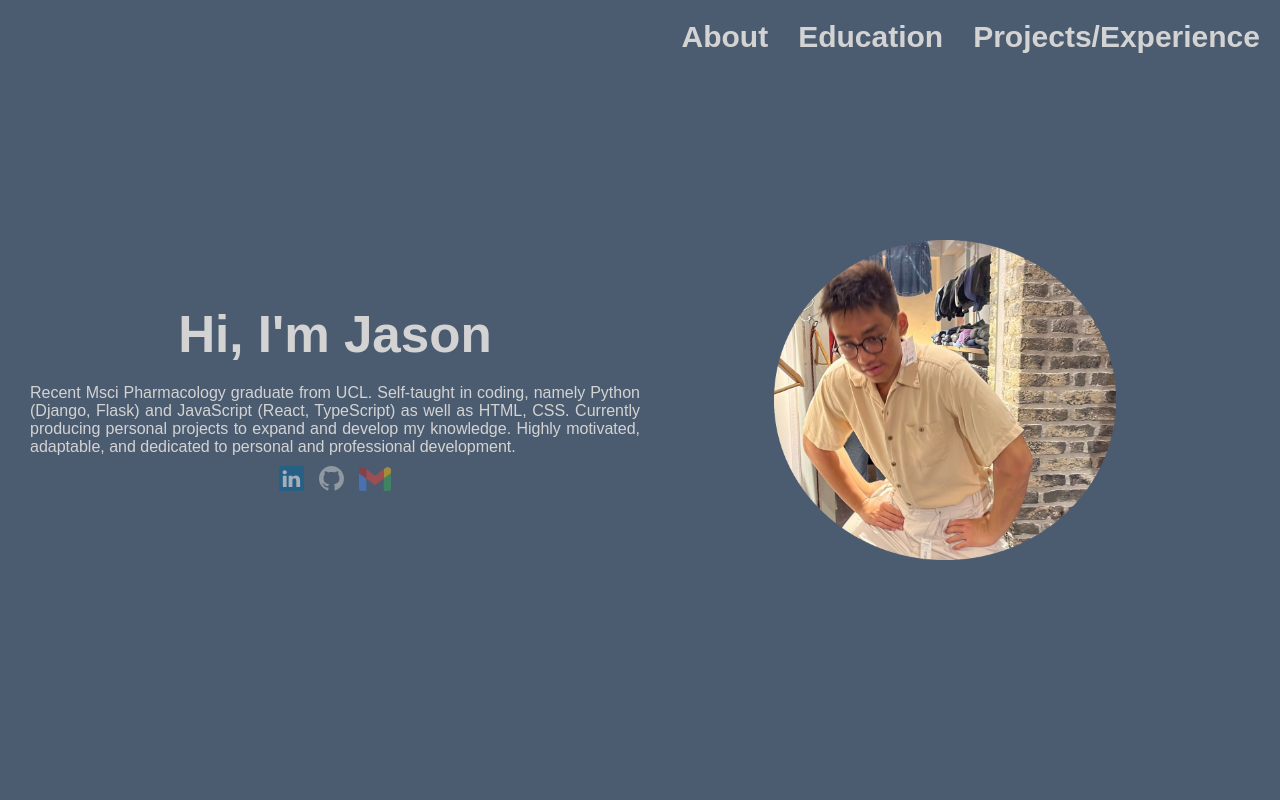
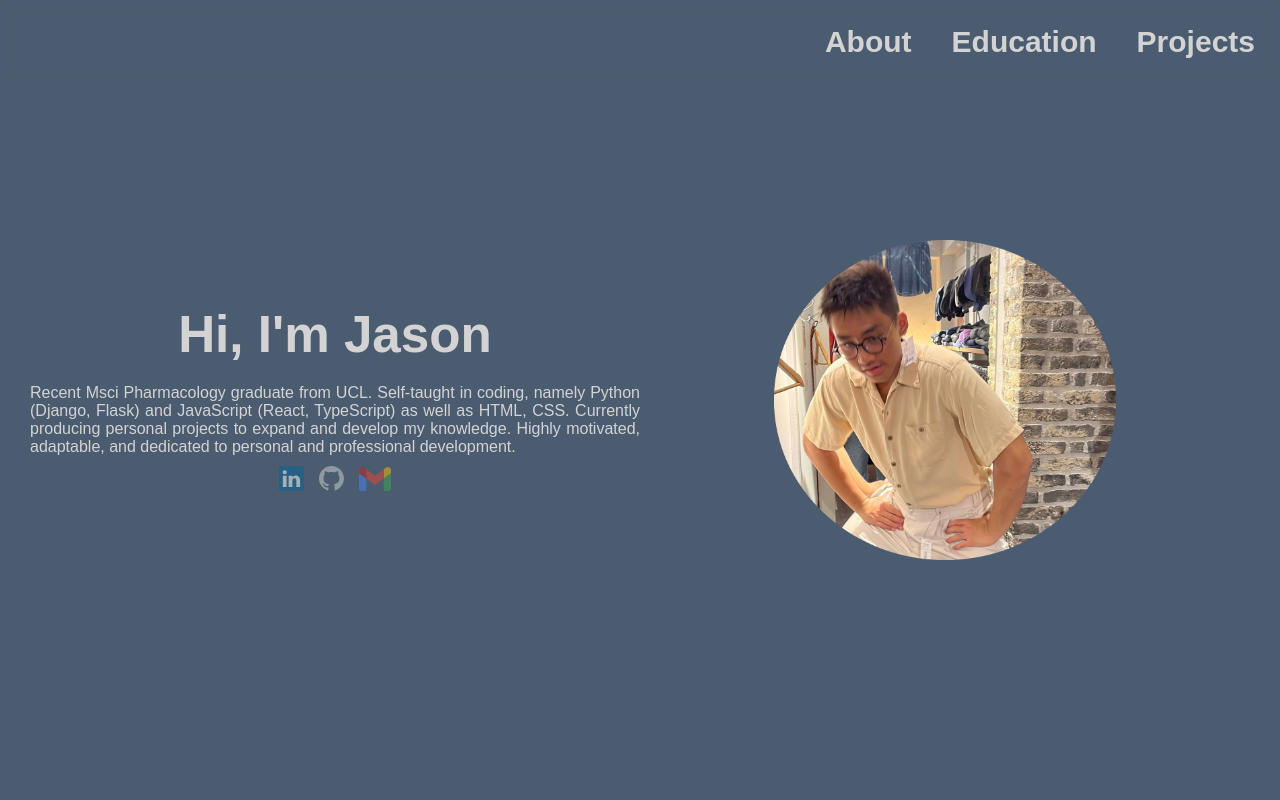
Before and after one commit to JC33340/portfolioPage, a React (Create React App) app in the folder portfolio-page/: page / in a window 1280 px wide. Shown: the top 800 px of the page. Built offline with nearby package versions, Linux system fonts and the light colour scheme.

Commit message:
added links to socials, animated header items and made them scroll

```diff
--- a/portfolio-page/src/App.css
+++ b/portfolio-page/src/App.css
@@ -8,6 +8,10 @@
   display: flex;
   justify-content: center;
   align-items: center;
+}
+
+html{
+  scroll-behavior: smooth;
 }
 
 .italic{
@@ -27,10 +31,18 @@
   animation: entranceDown 1s;
 }
 
-
 .header-item{
   font-size: 30px;
   font-weight: 600;
+  text-decoration: none;
+  color:inherit;
+  transition: all 1s;
+  padding: 5px;
+  border-radius: 5px;
+}
+
+.header-item:hover{
+  background-color: #7C8FA6;
 }
 
 @media only screen and (max-width: 600px) {
--- a/portfolio-page/src/components/About.tsx
+++ b/portfolio-page/src/components/About.tsx
@@ -16,7 +16,7 @@ export default function About(){
     }
 
     return(
-        <div className="about">
+        <div className="about" id ="About">
             <div className="about-item">
                 <div className="centered-flex-item name">Hi, I'm Jason</div>
                 <div className="centered-flex-item about-text">
--- a/portfolio-page/src/components/Education.tsx
+++ b/portfolio-page/src/components/Education.tsx
@@ -20,7 +20,7 @@ export default function Education(){
         )
     })
     return(
-        <div className="education-section">
+        <div className="education-section" id ="Education">
             <h1>Education</h1>
             <div className="education-item-container">
                 {display}
--- a/portfolio-page/src/components/Header.tsx
+++ b/portfolio-page/src/components/Header.tsx
@@ -6,7 +6,7 @@ export default function Header(){
         <div className="header header-animation">
             <HeaderItem>About</HeaderItem>
             <HeaderItem>Education </HeaderItem>
-            <HeaderItem>Projects/Experience</HeaderItem>
+            <HeaderItem>Projects</HeaderItem>
         </div>
     )
 }
--- a/portfolio-page/src/components/HeaderItem.tsx
+++ b/portfolio-page/src/components/HeaderItem.tsx
@@ -7,8 +7,8 @@ interface propTypes {
 export default function HeaderItem({children}:propTypes){
     console.log(children)
     return(
-        <div className="header-item">
+        <a className="header-item" href = {`#${children}`}>
             {children}
-        </div>
+        </a>
     )
 }
--- a/portfolio-page/src/components/ProjectItem.tsx
+++ b/portfolio-page/src/components/ProjectItem.tsx
@@ -53,7 +53,7 @@ export default function ProjectItem({data}:props){
             </div>
             <div className="anchor-container">
                 {data.youtubeLink && <div className="anchor-div"><LogoYoutube /> <a target = "_blank" className="project-item-a" href={data.youtubeLink}>Demo</a></div> }
-                <div className="anchor-div"><LogoGithub /><a target="_blank" className="project-item-a" href={data.githubLink}>Code</a></div>
+                <div className="anchor-div"><LogoGithub /><a style={{marginLeft:"3px"}} target="_blank" className="project-item-a" href={data.githubLink}>Code</a></div>
             </div>
 
         </div>
--- a/portfolio-page/src/components/Projects.tsx
+++ b/portfolio-page/src/components/Projects.tsx
@@ -35,7 +35,7 @@ export default function Projects(){
     })
 
     return(
-        <div className="projects">
+        <div className="projects" id = "Projects">
             <h1>Projects</h1>
             <div className='project-item-container'>
                 {display}
```
